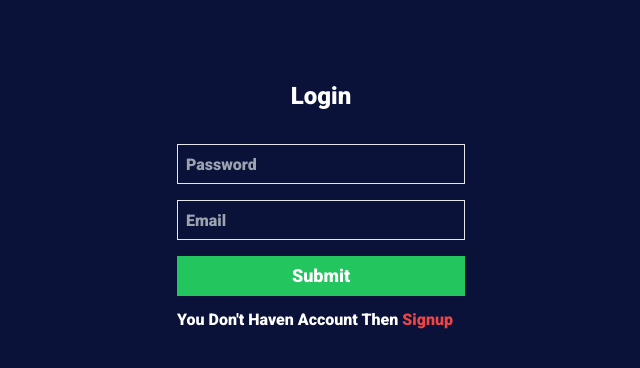
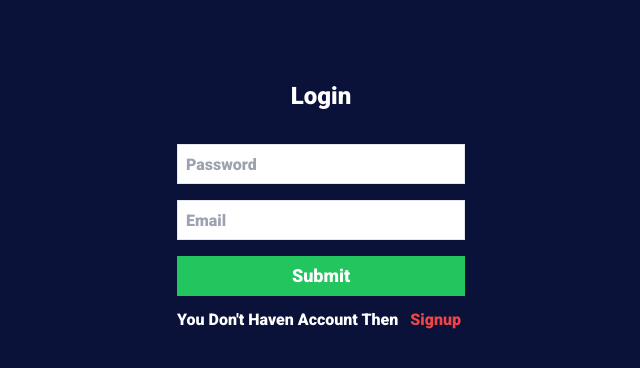
Before and after one commit to Saranraj3/MERN-NFT-Website-Tokify, a React (Vite) app in the folder client/: page /login in a window 1280 px wide. Shown: the top 368 px of the page, without its empty margins (319-959 px from the left). Built offline with nearby package versions, Linux system fonts and the light colour scheme.

Commit message:
Client Auth colo Changes

```diff
--- a/client/index.html
+++ b/client/index.html
@@ -9,11 +9,13 @@
   <body>
     <div id="root"></div>
     <style>
-      * {
+      body {
         background-color: rgb(11, 18, 58);
         font-family: "Roboto", sans-serif;
         font-weight: 900;
         font-style: normal;
+        overflow-x: hidden;
+        width: auto;
       }
     </style>
     <script type="module" src="/src/main.jsx"></script>
--- a/client/src/Components/Navbar/Navbar.jsx
+++ b/client/src/Components/Navbar/Navbar.jsx
@@ -16,7 +16,7 @@ function Navbar() {
             <img className='mt-3 ml-5 cursor-pointer' src={logo} alt="" />
             <div>
                 <div onClick={HandleNav} className='mt-[-2rem] mr-[1rem] flex justify-end'>
-                    {!nav ? <IoMdClose className='sm:visible lg:invisible size-[2rem] ' /> : <IoMenu className='sm:visible lg:invisible size-[2rem] ' />}
+                    {!nav ? <IoMdClose className='sm:visible lg:invisible size-[2rem] ' /> : <IoMenu className='sm:visible sm:mr-[1rem] lg:invisible size-[2rem] ' />}
                 </div>
                 <div className={!nav ? 'text-white fixed sm:left-0 sm:top-0 sm:w-[60%] sm:h-[15rem] sm:border-r border-r-gray-800 ease-in-out duration-200 sm:visible lg:invisible' : 'fixed left-[-100%]'}>
                     <ul className='sm:visible sm:mt-[1rem] sm:ml-[1rem] sm:text-lg lg:invisible font-bold '>
--- a/client/src/Pages/Auth/Login.jsx
+++ b/client/src/Pages/Auth/Login.jsx
@@ -46,15 +46,15 @@ function Login() {
         <div className='text-white'>
             <h1 className='mt-[5rem] text-center cursor-pointer text-2xl'>Login</h1>
             <div className='mt-[2rem] text-white flex justify-center'>
-                <form onSubmit={HandleOnSubmit}>
+                <form onSubmit={HandleOnSubmit} className='text-black'>
                     <div>
                         <input className='pl-2 h-[2.5rem] w-[18rem] cursor-default border' type="password" placeholder='Password' name='password' value={data.password} onChange={HandleOnChange} />
                     </div>
                     <div className='mt-4'>
                         <input className='pl-2 h-[2.5rem] w-[18rem] cursor-default border' type="email" placeholder='Email' name='email' value={data.email} onChange={HandleOnChange} />
                     </div>
-                    <button className='mt-4 h-[2.5rem] w-[18rem] text-lg cursor-pointer hover:bg-green-600 bg-green-500'>Submit</button>
-                    <p className='mt-3 cursor-pointer'>You Don't Haven Account Then <Link to='/signup' className='text-red-500 cursor-pointer'>Signup</Link></p>
+                    <button className='text-white mt-4 h-[2.5rem] w-[18rem] text-lg cursor-pointer hover:bg-green-600 bg-green-500'>Submit</button>
+                    <p className='text-white mt-3 cursor-pointer'>You Don't Haven Account Then <Link to='/signup' className='ml-2 text-red-500 cursor-pointer'>Signup</Link></p>
                 </form>
             </div>
         </div>
--- a/client/src/Pages/Auth/Signup.jsx
+++ b/client/src/Pages/Auth/Signup.jsx
@@ -48,7 +48,7 @@ function Signup() {
         <div className='text-white'>
             <h1 className='mt-[5rem] text-center cursor-pointer text-2xl'>Signup</h1>
             <div className='mt-[2rem] text-white flex justify-center'>
-                <form onSubmit={HandleOnSubmit}>
+                <form onSubmit={HandleOnSubmit} className='text-black'>
                     <div>
                         <input className='pl-2 h-[2.5rem] w-[18rem] cursor-default border' type="text" placeholder='Name' name='name' value={data.name} onChange={HandleOnChange} />
                     </div>
@@ -58,8 +58,8 @@ function Signup() {
                     <div className='mt-4'>
                         <input className='pl-2 h-[2.5rem] w-[18rem] cursor-default border' type="password" placeholder='Password' name='password' value={data.password} onChange={HandleOnChange} />
                     </div>
-                    <button className='mt-4 h-[2.5rem] w-[18rem] text-lg cursor-pointer hover:bg-green-600 bg-green-500'>Submit</button>
-                    <p className='mt-3 cursor-pointer'>You Already Haven Account Then <Link to='/login' className='text-red-500 cursor-pointer'>Login</Link></p>
+                    <button className='text-white mt-4 h-[2.5rem] w-[18rem] text-lg cursor-pointer hover:bg-green-600 bg-green-500'>Submit</button>
+                    <p className='text-white mt-3 cursor-pointer'>You Already Haven Account Then <Link to='/login' className='text-red-500 cursor-pointer'>Login</Link></p>
                 </form>
             </div>
         </div>
```
